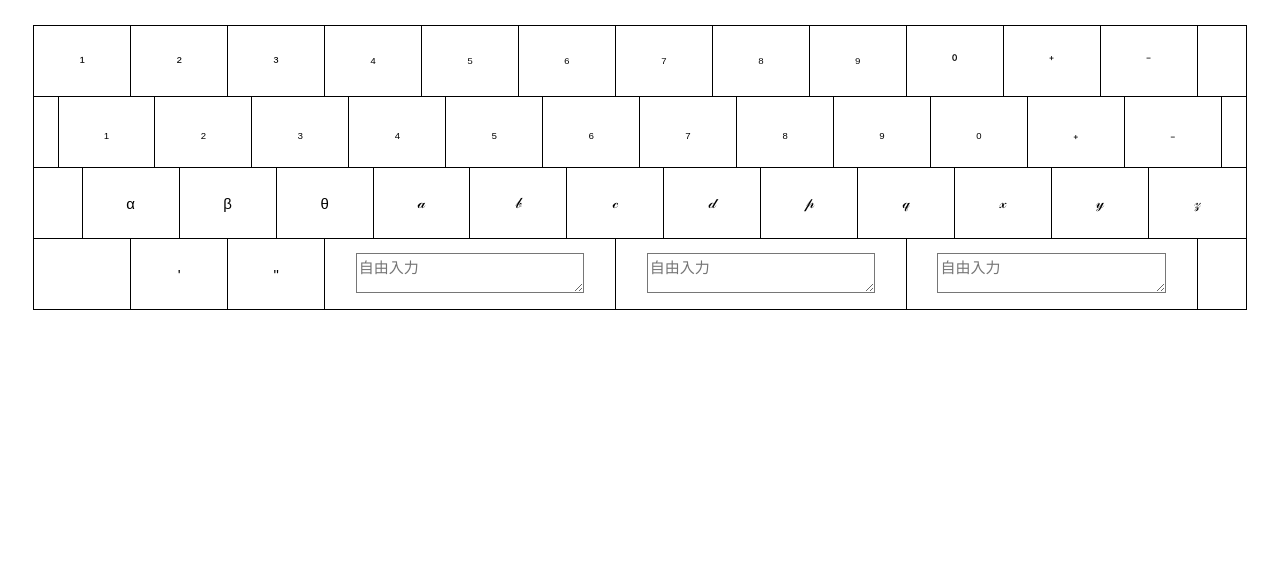
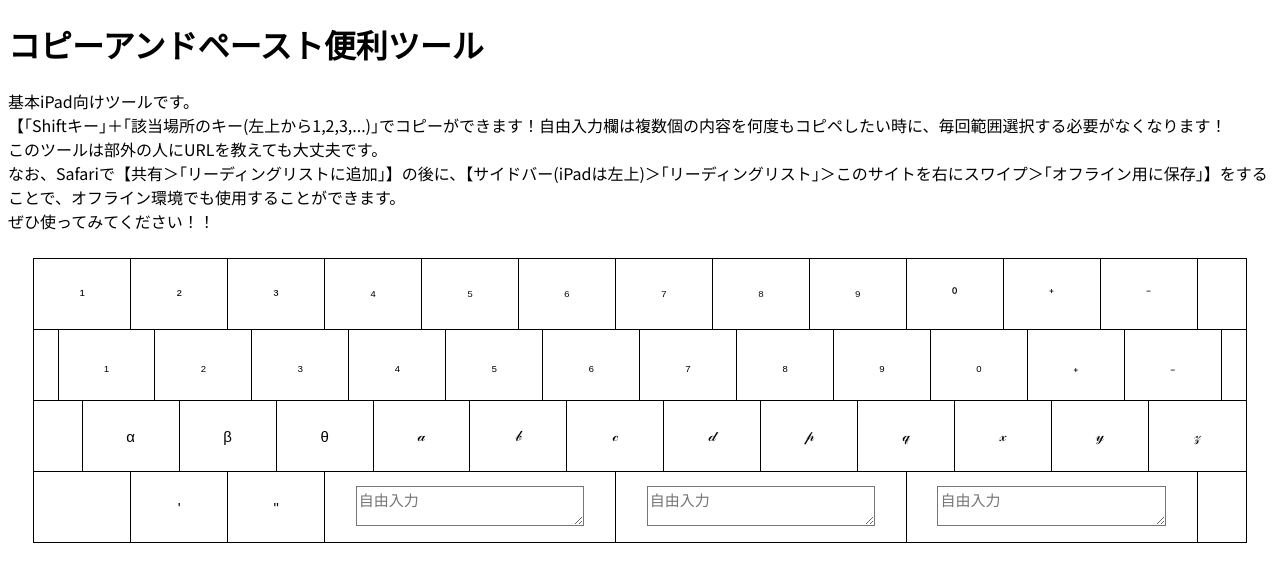
Before and after one commit to moriwakiren-fucc/train-info, a plain HTML site: page copy_and_paste/index.html in a window 1280 px wide. Drawn offline with Linux system fonts and the light colour scheme.

Commit message:
Update index.html

```diff
--- a/copy_and_paste/index.html
+++ b/copy_and_paste/index.html
@@ -5,6 +5,7 @@
     <meta name="viewport" content="width=device-width, initial-scale=1.0">
     <title>コピーアンドペースト</title>
     <style>
+        @import url('https://fonts.googleapis.com/css2?family=Noto+Sans+JP&display=swap');
         table.front {
             margin: 2%;
             width: 96%;
@@ -33,6 +34,12 @@
             font-size:15px;
             height: 100%;
         }
+        h1 {
+            font-family: Noto Sans JP;
+        }
+        .explain{
+            font-family: Noto Sans JP;
+        }
     </style>
     <!-- PWA用 manifest -->
     <link rel="manifest" href="https://moriwakiren-fucc.github.io/train-info/copy_and_paste/manifest.json">
@@ -48,6 +55,14 @@
         }
     </script>
 </head>
+<h1>コピーアンドペースト便利ツール</h1>
+<p class="explain">
+    基本iPad向けツールです。<br>
+    【｢Shiftキー｣＋｢該当場所のキー(左上から1,2,3,...)｣でコピーができます！自由入力欄は複数個の内容を何度もコピペしたい時に、毎回範囲選択する必要がなくなります！<br>
+    このツールは部外の人にURLを教えても大丈夫です。<br>
+    なお、Safariで【共有＞｢リーディングリストに追加｣】の後に、【サイドバー(iPadは左上)＞｢リーディングリスト｣＞このサイトを右にスワイプ＞｢オフライン用に保存｣】をすることで、オフライン環境でも使用することができます。<br>
+    ぜひ使ってみてください！！
+</p>
 
 <table class="front"><colgroup><col span="50" style="width:2%"></colgroup><tr>
 <td colspan="4"><button style="width:100%;" onclick="copyButton('copytxt01')"><p id="copytxt01" style="font-size:15px;">¹</p></button></td>
```
Lines whose indentation alone changed are shown as unchanged.
